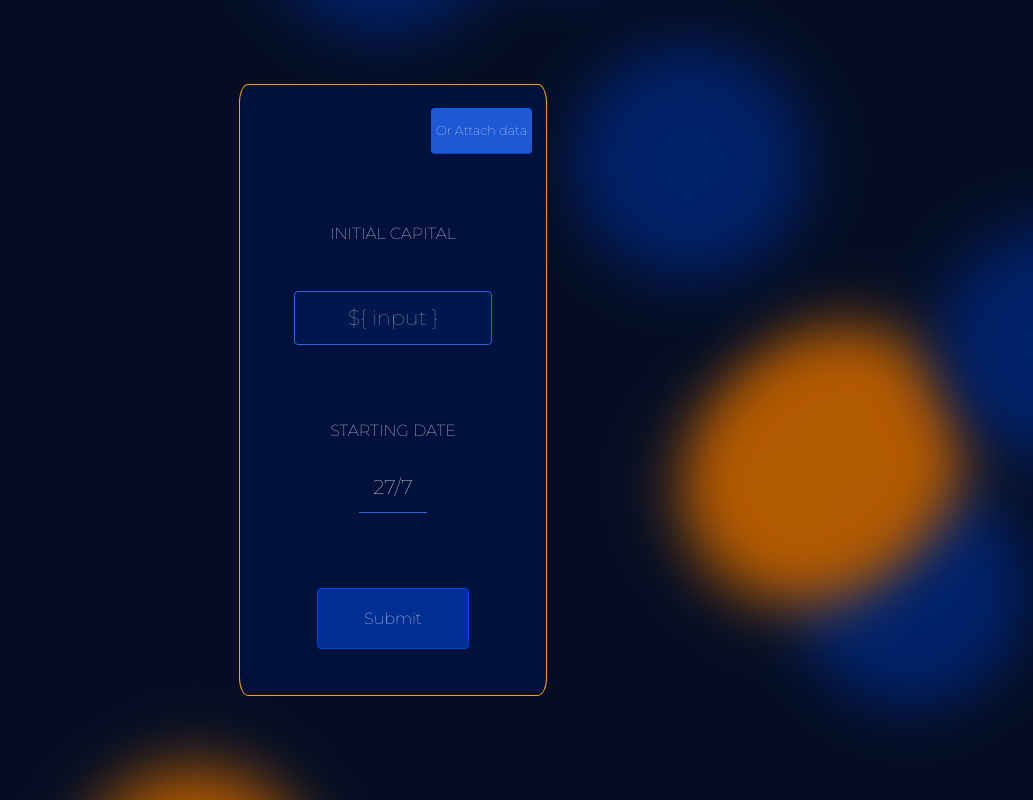
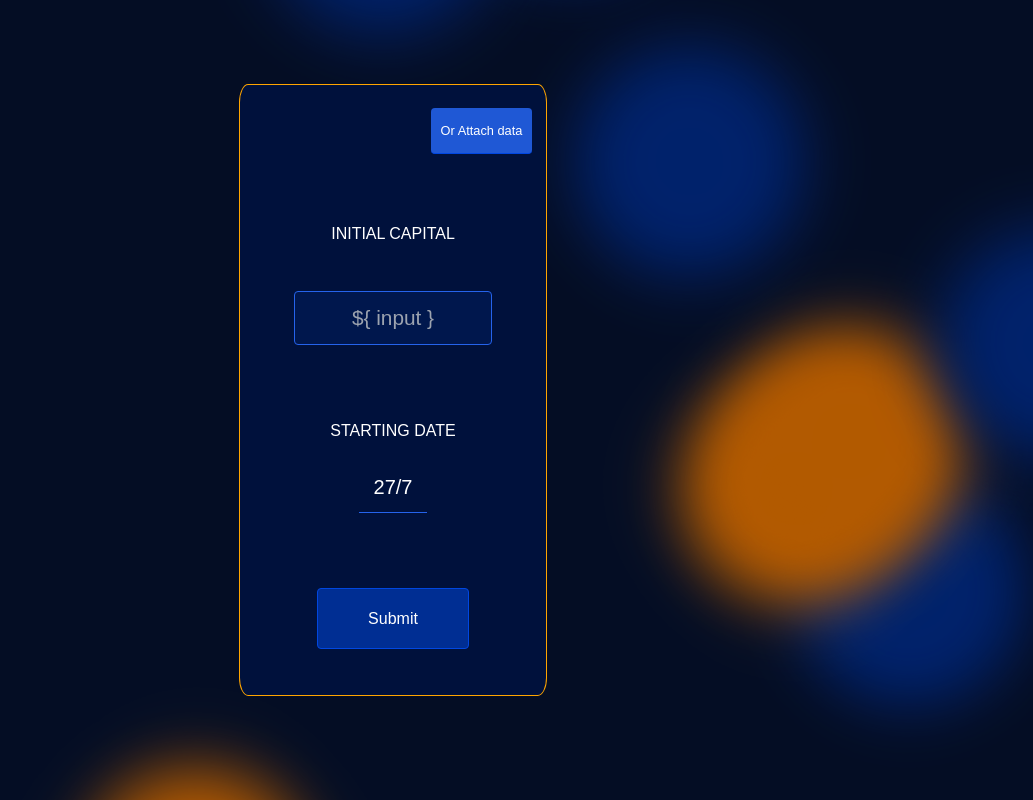
Before and after one commit to AlanTyping/trading-app, a React (Create React App) app: page / in a window 1280 px wide. Shown: the whole page, without its empty margins (247-1280 px from the left). Built offline with nearby package versions, Linux system fonts and the light colour scheme.

Commit message:
new changes

```diff
--- a/src/App.css
+++ b/src/App.css
@@ -1,6 +1,16 @@
 @tailwind base;
 @tailwind components;
 @tailwind utilities;
+
+@import url('https://fonts.googleapis.com/css2?family=Barlow:wght@200&family=Montserrat:wght@100&display=swap');
+
+.montserrat {
+  font-family: 'Montserrat', sans-serif;
+}
+
+.barlow {
+  font-family: 'Barlow', sans-serif;
+}
 
 .root {
   box-sizing: border-box;
--- a/src/routes/chart/components/data/DataFile.tsx
+++ b/src/routes/chart/components/data/DataFile.tsx
@@ -17,7 +17,7 @@ export default function DataFile({ capital, number, percentage, date, dolar, i }
 
   return (
     <>
-      <div id='data-file' className='w-[100%] bg-[#061539] text-[95%] h-[15%] min-h-[60px] relative border-b-[2px] border-[#122484] flex items-center justify-center justify-evenly'>
+      <div id='data-file' className='w-[100%] bg-[#061539] text-[95%] text h-[15%] min-h-[60px] relative border-b-[2px] border-[#122484] flex items-center justify-center justify-evenly'>
         <p className={`${className} ${Math.sign(capital) === 1 ? `text-green-600` : Math.sign(capital) === 0 ? `` : `text-[orange]`}`}>
           {Math.sign(capital) === 1 ? `$${capital}` : Math.sign(capital) === 0 ? `$${capital}` : `-$${Math.abs(capital)}`}
         </p>
--- a/src/routes/chart/components/data/DataView.tsx
+++ b/src/routes/chart/components/data/DataView.tsx
@@ -13,7 +13,7 @@ const DataView = (): JSX.Element => {
   return (
     <div id='data-container'
       className='w-[60%] h-[93vh] flex justify-start items-center flex-col bg-[#061333] text-white'>
-      <div id='operations-indication' className='w-[60%] w-full h-[50px] justify-evenly rounded-t-lg bg-[#041333] border-solid border-b-[1px] border-b-[2px] border-blue-600 flex items-center'>
+      <div id='operations-indication' className='barlow w-[60%] w-full h-[50px] justify-evenly rounded-t-lg bg-[#041333] border-solid border-b-[1px] border-b-[2px] border-blue-600 flex items-center'>
         <p className={`${className}`}>Capital</p>
         <p className={`${className}`}>$</p>
         <p className={`${className}`}>%</p>
--- a/src/routes/chart/components/forms/FormChange.tsx
+++ b/src/routes/chart/components/forms/FormChange.tsx
@@ -22,7 +22,7 @@ export default function FormChange() {
     return (
         <div
         id='chart-form-container'
-        className='h-[17vh] min-h-[100px] flex items-center justify-center justify-evenly flex-row w-[60%] relative'>
+        className='h-[17vh] barlow min-h-[100px] flex items-center justify-center justify-evenly flex-row w-[60%] relative'>
             <DateSelector />
             {dateState ? '' : ''}
             {chart.length >= 1 ? <Form /> : <Form2 />}
--- a/src/routes/chart/components/forms/form2/Form2.tsx
+++ b/src/routes/chart/components/forms/form2/Form2.tsx
@@ -31,12 +31,12 @@ export default function Form2() {
   }
 
   return (
-    <form onSubmit={handleSubmit} id='initial-form' className='w-full montserrat h-full rounded flex items-center justify-center text-white relative'>
+    <form onSubmit={handleSubmit} id='initial-form' className='w-full barlow h-full rounded flex items-center justify-center text-white relative'>
       <div id='first-form-container' className='absolute bottom-0 z-[3] w-[40%] h-[450%] bg-[#00113c] border-[1px] border-[orange] rounded-[3%] flex flex-col justify-center items-center'>
 
         <div className='h-[15%] min-h-[32px] w-full flex justify-end items-center'>
           <div className='h-[50%] w-[33%] mr-[4.5%] bg-[#1f58d5] hover:rounded hover:bg-[#0047e1]
-        flex justify-center border-b-[1px] rounded montserrat relative border-[#0047e1] items-center'
+        flex justify-center border-b-[1px] rounded relative border-[#0047e1] items-center'
             id='data-push'>
             <h4 id='attach-data' className='text-[0.8rem]'>Or Attach data</h4>
             <DataPush />
@@ -44,7 +44,7 @@ export default function Form2() {
         </div>
 
         <div className='h-[35%]  w-full flex items-center justify-center justify-evenly flex-col justify-evenly'>
-          <p id='initial-capital-title' className='montserrat uppercase text-[1rem]'>initial capital</p>
+          <p id='initial-capital-title' className='uppercase text-[1rem]'>initial capital</p>
 
           <input id='capital-form' type='number' name='numberInput' step="any" onChange={handleInputChange}
             className='bg-[#00174d] border-[1px] border-blue-600 rounded text-[#bfd3ff]
@@ -54,10 +54,10 @@ export default function Form2() {
         </div>
 
         <div className='w-full h-[25%] flex flex-col items-center justify-center justify-evenly'>
-          <p className='montserrat uppercase'>starting date</p>
+          <p className= 'uppercase'>starting date</p>
           <DateDisplay
             Class={
-              'h-[27%] w-[22%] montserrat second-form-date text-white text-[1.25rem] border-b-[1px] border-blue-600 hover:cursor-pointer text-center'
+              'h-[27%] w-[22%] second-form-date text-white text-[1.25rem] border-b-[1px] border-blue-600 hover:cursor-pointer text-center'
             } />
         </div>
 
--- a/src/routes/chart/components/forms/form2/form2.css
+++ b/src/routes/chart/components/forms/form2/form2.css
@@ -1,13 +1,7 @@
-@import url('https://fonts.googleapis.com/css2?family=Montserrat:wght@100&display=swap');
-
 p,
 h4 {
     white-space: nowrap;
 
-}
-
-.montserrat {
-    font-family: 'Montserrat', sans-serif;
 }
 
 @media (max-width: 600px) {
```
